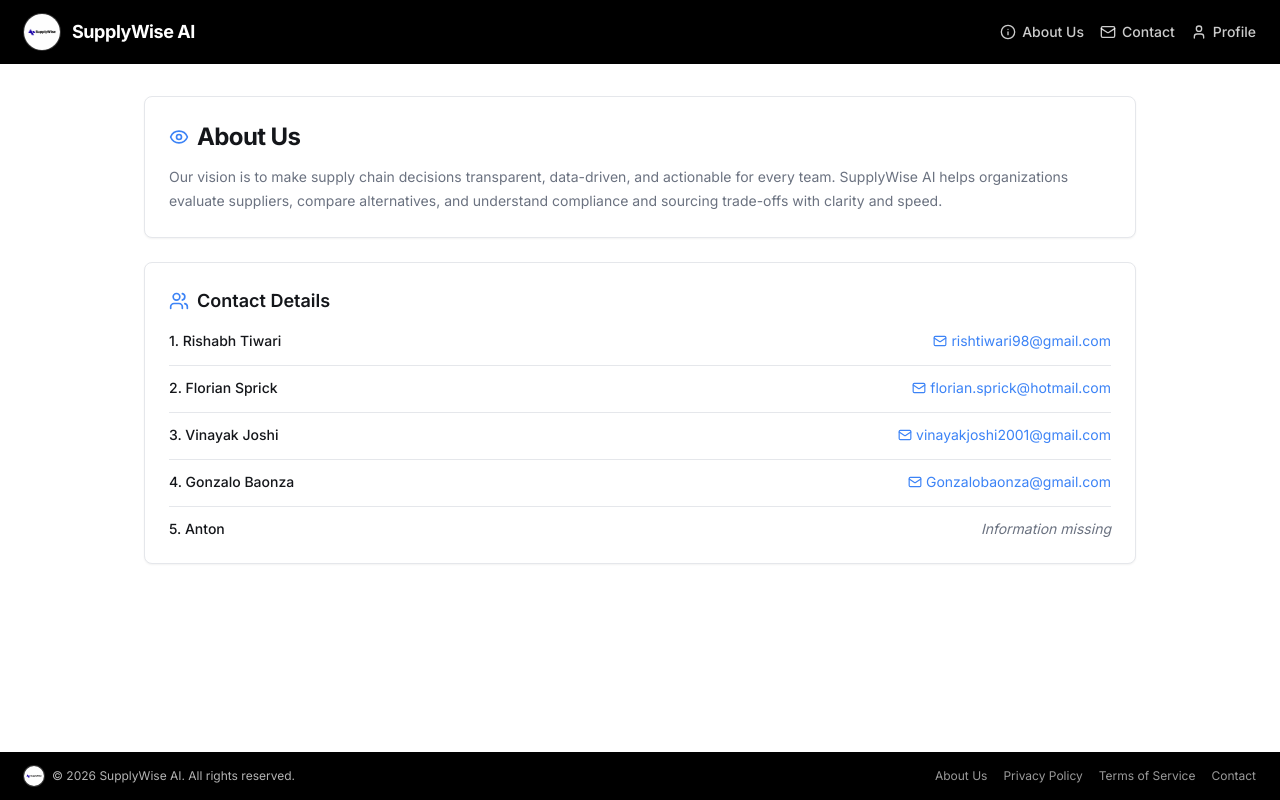
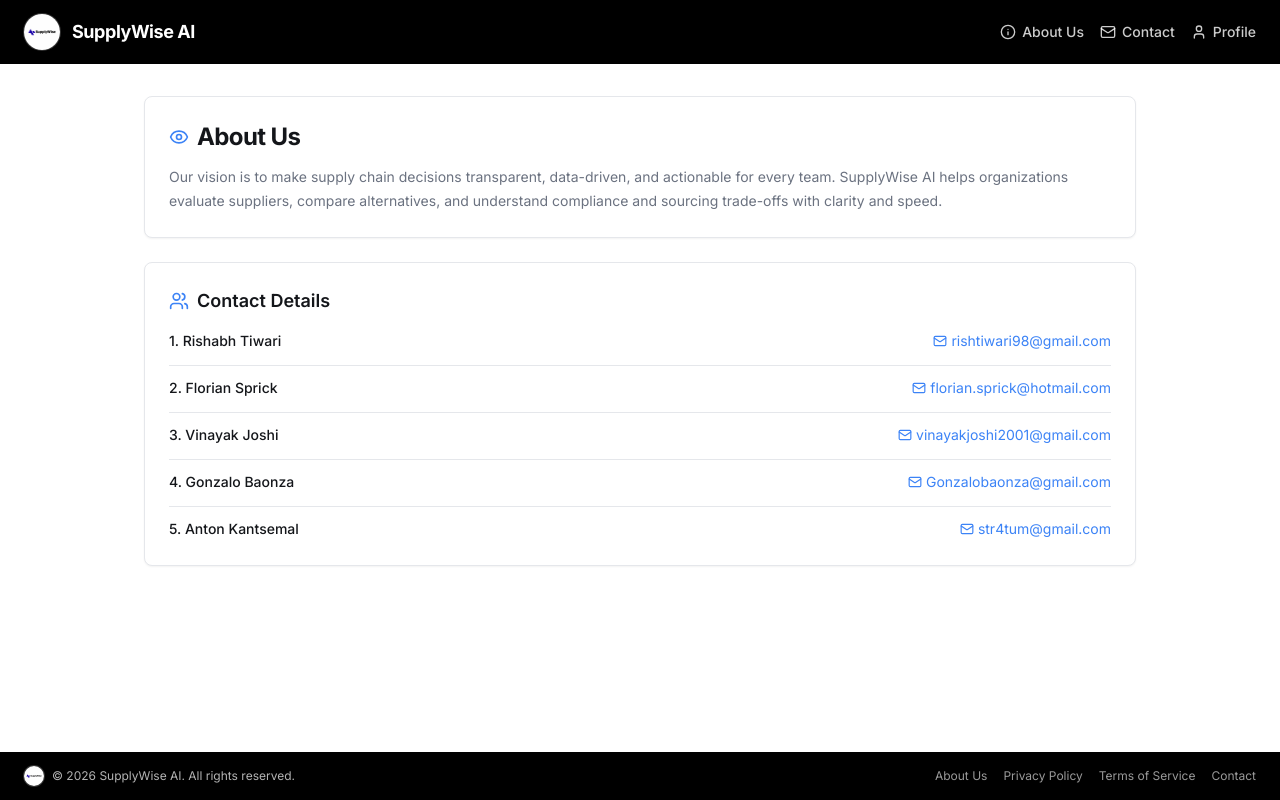
Before and after one commit to Icon1cc/Spherecast_Last_Vegas, a React (Vite) app in the folder frontend/: page /about in a window 1280 px wide. Built offline with nearby package versions, Linux system fonts and the light colour scheme; no server answers; the HTML template or start-up script is replaced by a standard one.

Commit message:
adding changes

```diff
--- a/frontend/src/pages/About.tsx
+++ b/frontend/src/pages/About.tsx
@@ -6,7 +6,7 @@ const CONTACTS = [
   { name: "Florian Sprick", email: "florian.sprick@hotmail.com" },
   { name: "Vinayak Joshi", email: "vinayakjoshi2001@gmail.com" },
   { name: "Gonzalo Baonza", email: "Gonzalobaonza@gmail.com" },
-  { name: "Anton", email: null },
+  { name: "Anton Kantsemal", email: "str4tum@gmail.com" },
 ] as const;
 
 const AboutPage = () => {
```
